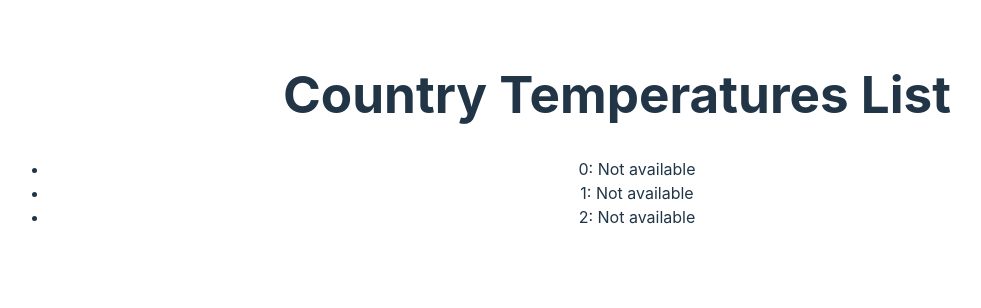
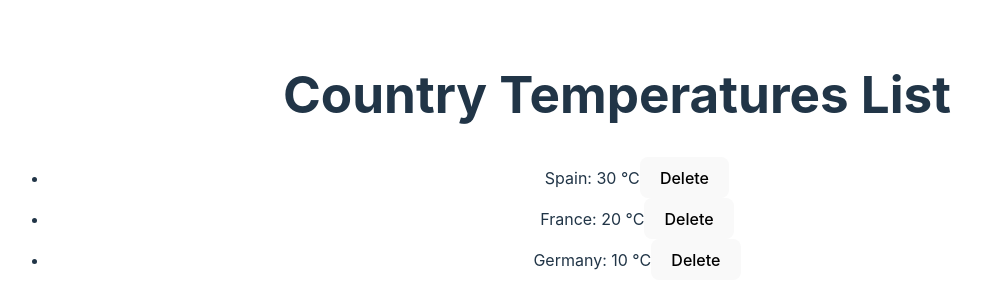
Before and after one commit to juanandma/eoi-e2e-frontend, a React (Vite) app: page /list in a window 1280 px wide. Shown: the top 308 px of the page, without its empty margins (23-1004 px from the left). Built offline with nearby package versions, Linux system fonts and the light colour scheme; no server answers.

Commit message:
extract logic to a logic component

```diff
--- a/src/App.jsx
+++ b/src/App.jsx
@@ -1,7 +1,6 @@
-import React from "react";
 import "./App.css";
 import { BrowserRouter, Route, Routes } from "react-router-dom";
-import TemperatureOldView from "./views/TemperatureOldView.jsx";
+import HomeView from "./views/HomeView.jsx";
 import CountryView from "./views/CountryView.jsx";
 import { NewCountryForm } from "./components/NewCountryForm";
 
@@ -10,7 +9,7 @@ export const App = () => {
     <div className="App">
       <BrowserRouter>
         <Routes>
-          <Route path="/" element={<TemperatureOldView />} />
+          <Route path="/" element={<HomeView />} />
           <Route path="/list" element={<CountryView />} />
           <Route path="/form" element={<NewCountryForm />} />
         </Routes>
--- a/src/components/CountryTemperaturesList.jsx
+++ b/src/components/CountryTemperaturesList.jsx
@@ -1,46 +1,31 @@
-import React, { useState, useEffect } from "react";
-import { useDependencies } from "../hooks/useDependencies";
 import { TemperatureUnit, toSymbol } from "../models/TemperatureUnit";
-import { useCountries } from "../hooks/useCountries";
+import PropTypes from "prop-types";
 
-const CountryTemperaturesList = () => {
-  const { temperatureService } = useDependencies();
-  const [temperatures, setTemperatures] = useState({});
-  const { countries } = useCountries();
-
-  useEffect(() => {
-    const fetchTemperatures = async () => {
-      const temperatureData = {};
-      for (const countryKey in countries) {
-        try {
-          const ip = countries[countryKey];
-          const temperature = await temperatureService.getTemperature({
-            headers: { "x-forwarded-for": ip },
-          });
-          temperatureData[countryKey] = temperature;
-        } catch (error) {
-          console.error(`Error fetching temperature for ${countryKey}:`, error);
-          temperatureData[countryKey] = null;
-        }
-      }
-      setTemperatures(temperatureData);
-    };
-
-    fetchTemperatures();
-  }, [temperatureService]);
-
+const CountryTemperaturesList = ({ countries, deleteCountry }) => {
   return (
     <ul>
-      {Object.keys(countries).map((countryKey) => (
-        <li key={countryKey}>
-          {countryKey}:{" "}
-          {temperatures[countryKey] !== null
-            ? `${temperatures[countryKey]} ${toSymbol(TemperatureUnit.CELSIUS)}`
+      {countries.map((country) => (
+        <li key={country.id}>
+          {country.name}:{" "}
+          {country.temperature !== null
+            ? `${country.temperature} ${toSymbol(TemperatureUnit.CELSIUS)}`
             : "Not available"}
+          <button onClick={() => deleteCountry(country.id)}>Delete</button>
         </li>
       ))}
     </ul>
   );
 };
 
+CountryTemperaturesList.propTypes = {
+  countries: PropTypes.arrayOf(
+    PropTypes.shape({
+      id: PropTypes.string.isRequired,
+      name: PropTypes.string.isRequired,
+      temperature: PropTypes.number.isRequired,
+    }),
+  ).isRequired,
+  deleteCountry: PropTypes.func.isRequired,
+};
+
 export default CountryTemperaturesList;
--- a/src/views/CountryView.jsx
+++ b/src/views/CountryView.jsx
@@ -1,11 +1,16 @@
-import React from "react";
 import CountryTemperaturesList from "../components/CountryTemperaturesList";
+import { useCountries } from "../hooks/useCountries.js";
 
 const CountryView = () => {
+  const { countries, deleteCountry, addCountry } = useCountries();
+
   return (
     <div>
       <h1>Country Temperatures List</h1>
-      <CountryTemperaturesList />
+      <CountryTemperaturesList
+        countries={countries}
+        deleteCountry={deleteCountry}
+      />
     </div>
   );
 };
--- a/src/views/HomeView.jsx
+++ b/src/views/HomeView.jsx
@@ -8,7 +8,7 @@ import { Button } from "../components/Button.jsx";
 import { SelectCountries } from "../components/SelectCountries.jsx";
 import { useCountries } from "../hooks/useCountries.js";
 
-const TemperatureOldView = () => {
+const HomeView = () => {
   const { countries } = useCountries();
   const [country, setCountry] = useState(countries[0]);
   const [lastCountry, setLastCountry] = useState(country);
@@ -77,4 +77,4 @@ const TemperatureOldView = () => {
   );
 };
 
-export default TemperatureOldView;
+export default HomeView;
```
